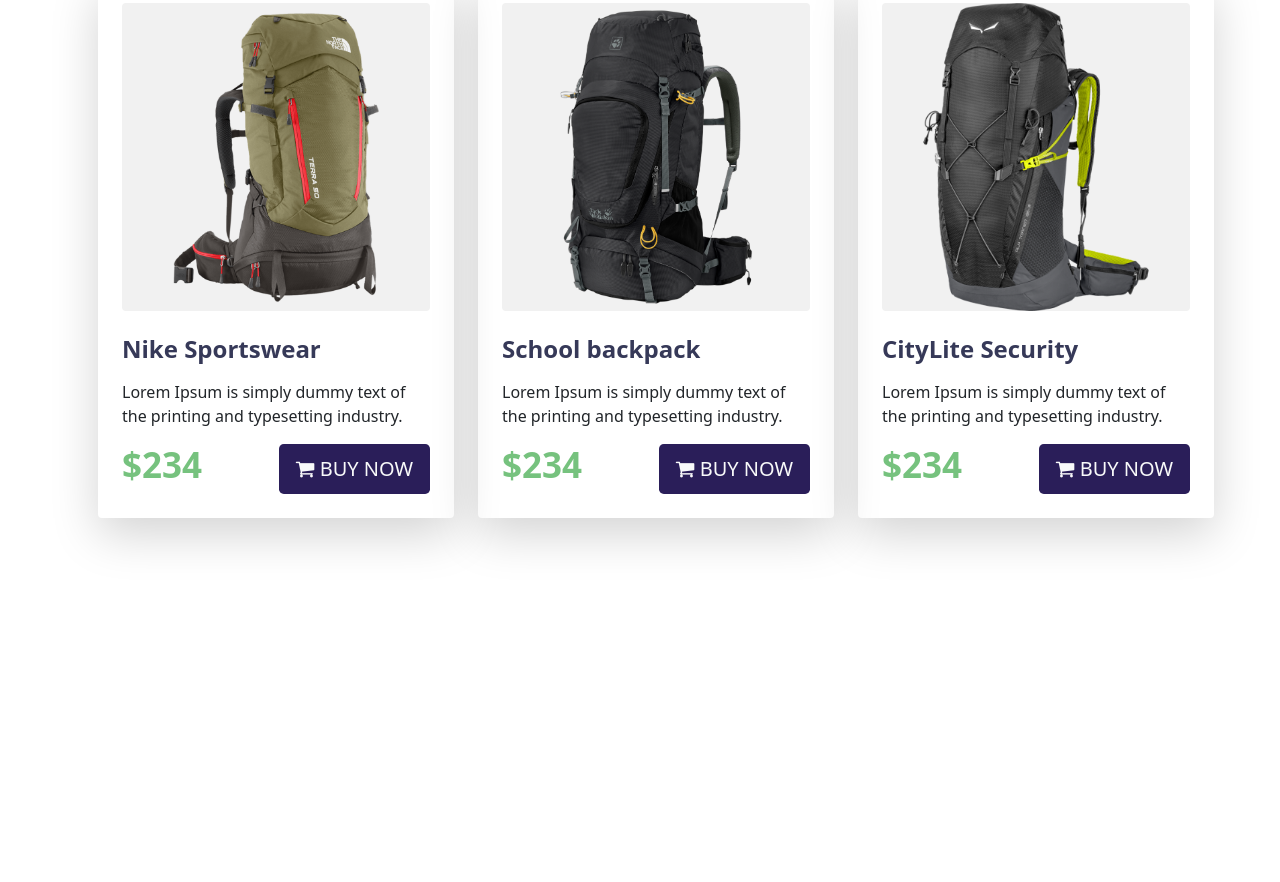
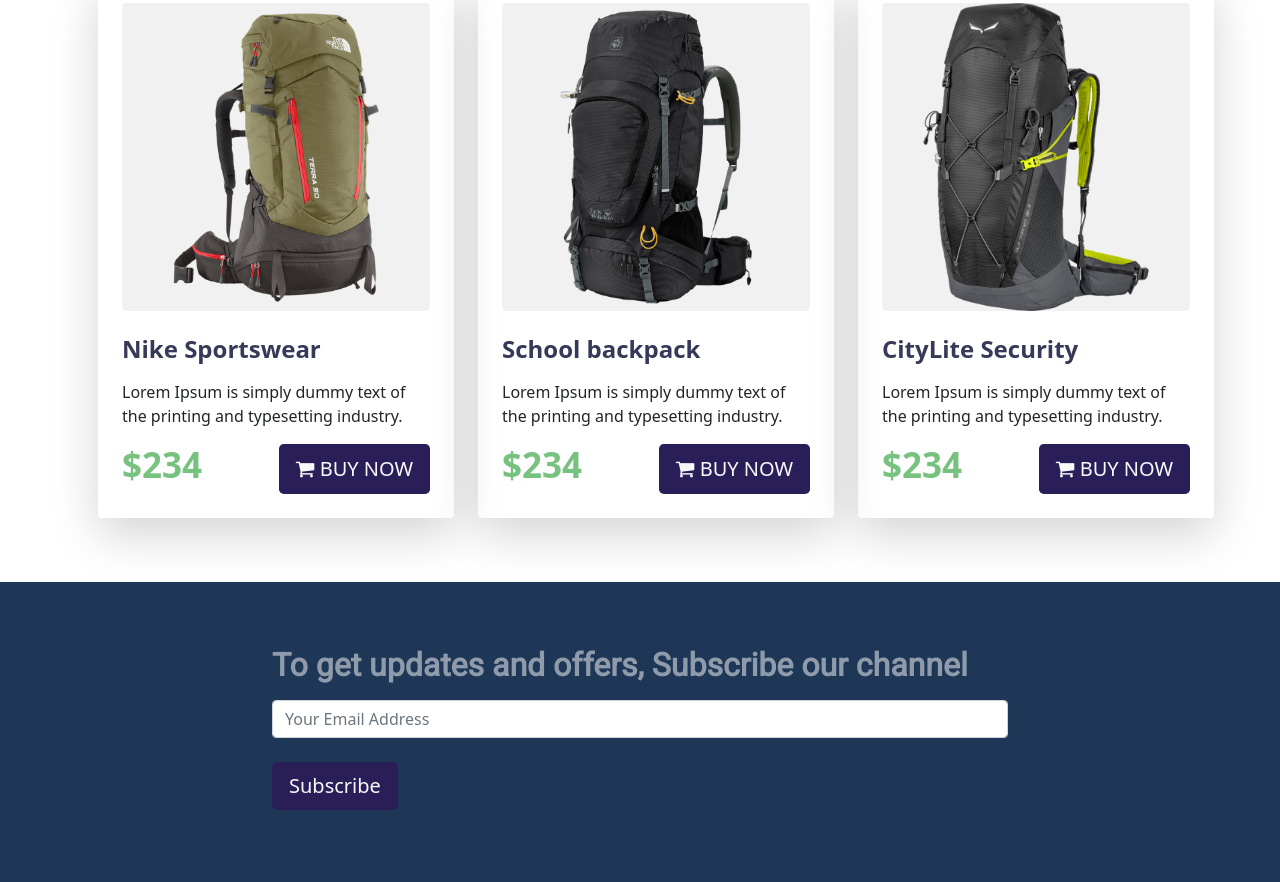
Before and after one commit to Rakibul-Hasan-Rifat/second-portfolio-website, a plain HTML site: page index.html in a window 1280 px wide. Shown: the part 2146-3028 px from the top of the page. Before the commit the page ends 2728 px from the top, so only its background shows below. Drawn offline with Linux system fonts and the light colour scheme.

Commit message:
Second-Portfolio-Website

```diff
--- a/css/style.css
+++ b/css/style.css
@@ -52,3 +52,7 @@
     font-weight: 900;
     color: #363958;
 }
+
+footer {
+    background-color: #1e3757;
+}
--- a/index.html
+++ b/index.html
@@ -185,6 +185,18 @@
             </div>
         </section>
     </main>
+
+    <footer class="container-fluid py-5">
+        <div class="container" id="footer">
+            <div class="row justify-content-center">
+                <div class="col-lg-8 col-md-8 col-sm-12">
+                    <h2 class="text-white-50 my-3">To get updates and offers, <span>Subscribe</span> our channel</h2>
+                    <input id="newletter_info_email" type="email" class="form-control  sigmup-me" placeholder="Your Email Address">
+                    <button class="btn btn-theme text-light my-4 btn-lg">Subscribe</button>
+                </div>
+            </div>
+        </div>
+    </footer>
     <script src="js/bootstrap.min.js"></script>
 </body>
 
```
